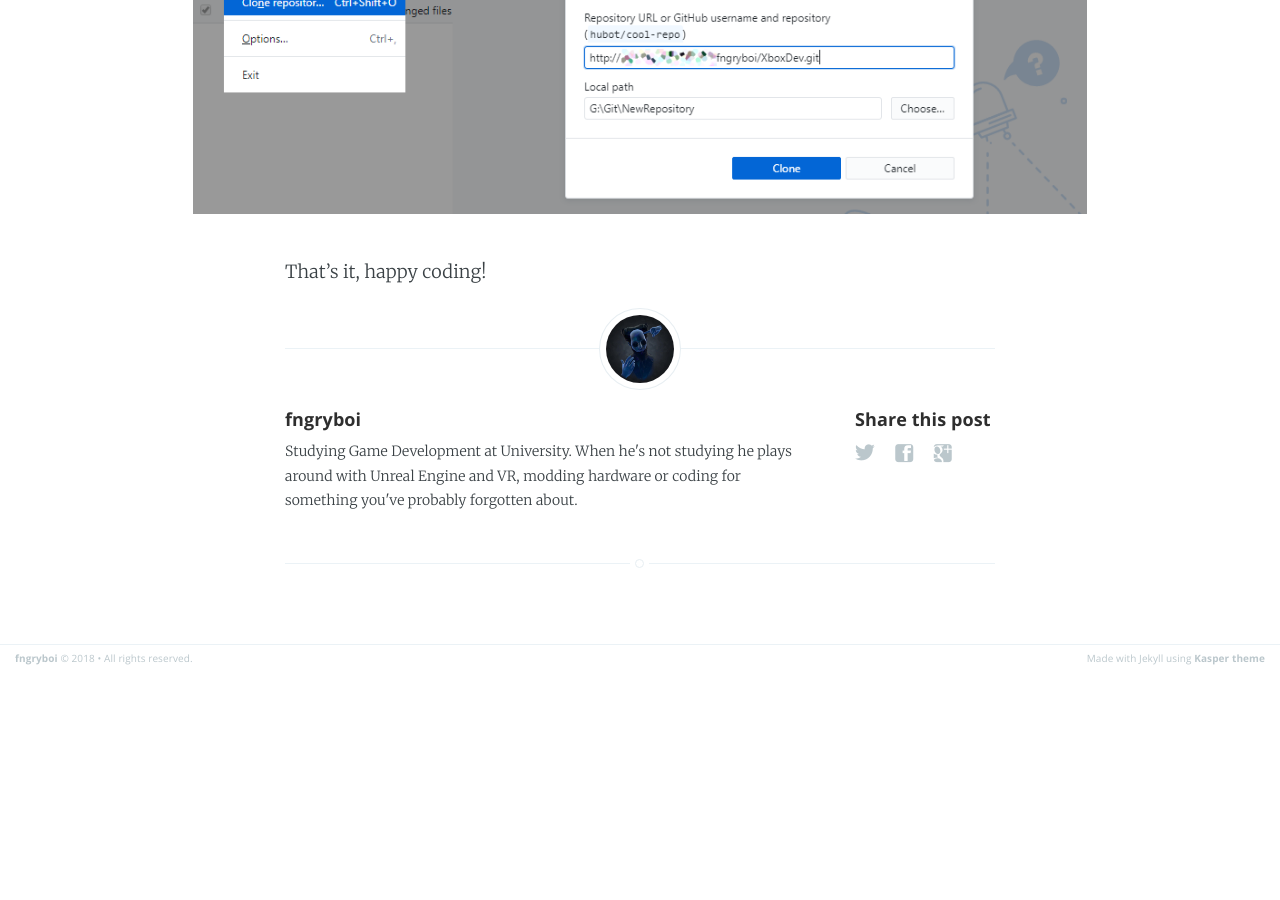
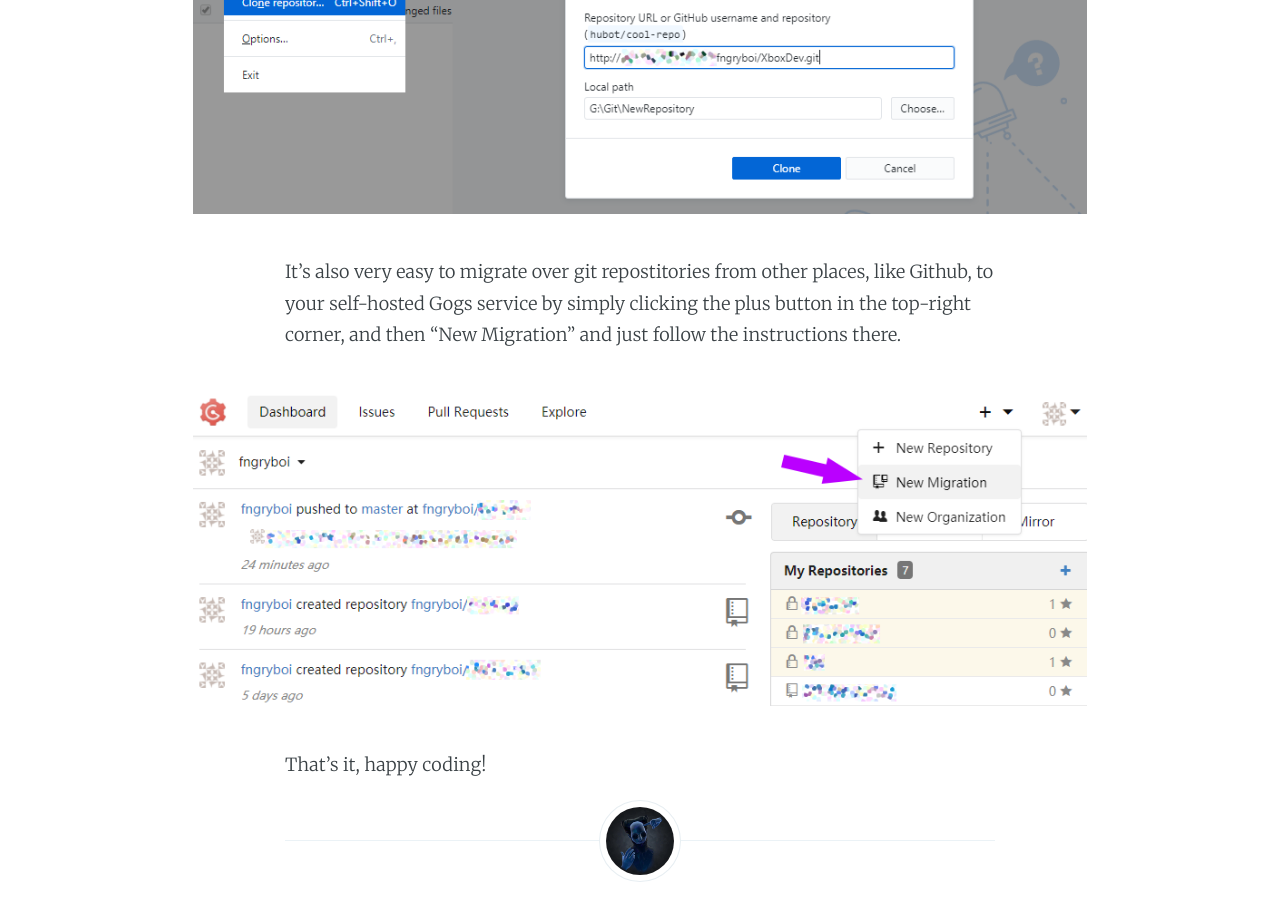
Before and after one commit to fngryboi/fngryboi.github.io, a Jekyll site: the page built from _posts/2018-04-23-self-hosted-git-server-on-asustor-nas.md, in a window 1280 px wide and 900 px high, scrolled down 3012 px. Built offline with Jekyll 4.4.1, drawn with Linux system fonts in a browser that asks for light colours; before the commit the page ends 3684 px from its top, so only the background shows below that.

Commit message:
migrate added to gogs article

```diff
--- a/_posts/2018-04-23-self-hosted-git-server-on-asustor-nas.md
+++ b/_posts/2018-04-23-self-hosted-git-server-on-asustor-nas.md
@@ -51,4 +51,8 @@ Copy the git link for that repository and open up Github Desktop. In Github Desk
 
 ![Git-link in Github Desktop](/assets/images/posts/self-hosted-gogs/clone-repo.png)
 
+It's also very easy to migrate over git repostitories from other places, like Github, to your self-hosted Gogs service by simply clicking the plus button in the top-right corner, and then "New Migration" and just follow the instructions there.
+
+![Git Migration](/assets/images/posts/self-hosted-gogs/migrate-repo.png)
+
 That's it, happy coding!
```
Also changed, not shown: assets/images/posts/self-hosted-gogs/migrate-repo.png (added), 1 other file.
